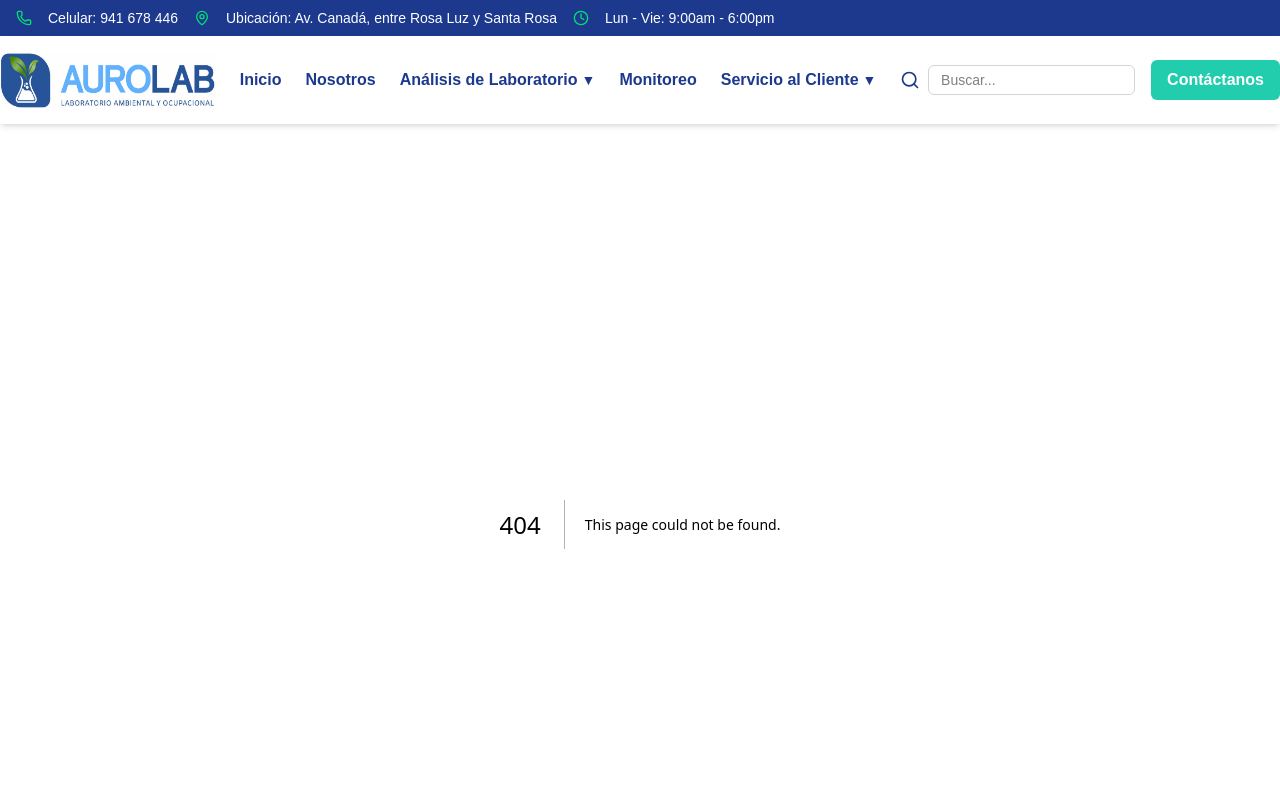
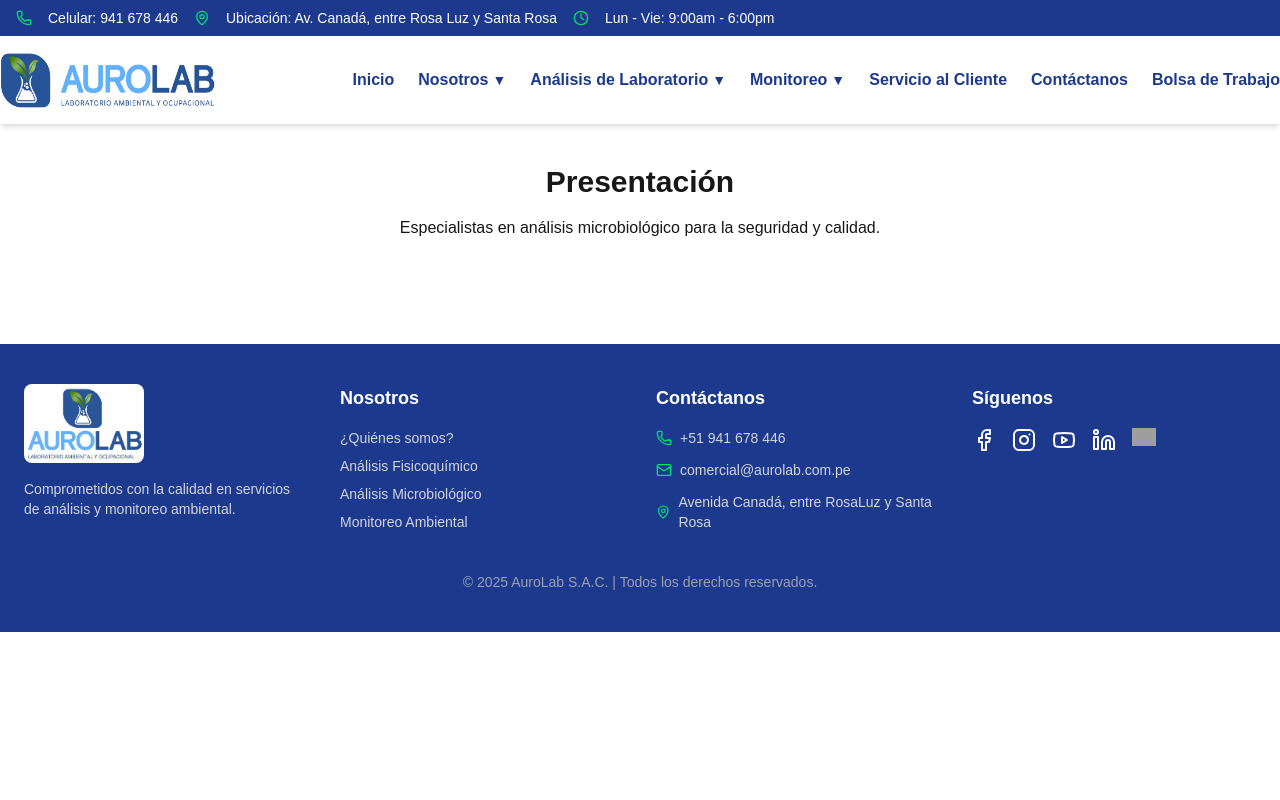
Before and after one commit to Katy-Bejar/AUROLAB, a Next.js app: page /nosotros/presentacion in a window 1280 px wide. Before the commit this address had no page. Shown: the top 800 px of the page. Built offline with nearby package versions, Linux system fonts and the light colour scheme; grey boxes are pictures that could not be loaded.

Commit message:
Añadiendo nuevas secciones

```diff
--- /dev/null
+++ b/app/bolsa-trabajo/page.jsx
@@ -0,0 +1,8 @@
+export default function BolsaTrabajo() {
+    return (
+      <div className="text-center p-10">
+        <h1 className="text-3xl font-bold">Bolsa de Trabajo</h1>
+        <p className="mt-4">Especialistas en análisis microbiológico para la seguridad y calidad.</p>
+      </div>
+    );
+  }
--- /dev/null
+++ b/app/contacto/page.jsx
@@ -0,0 +1,8 @@
+export default function Contacto() {
+    return (
+      <div className="text-center p-10">
+        <h1 className="text-3xl font-bold">COntáctanos</h1>
+        <p className="mt-4">Especialistas en análisis microbiológico para la seguridad y calidad.</p>
+      </div>
+    );
+  }
--- a/app/data/links.js
+++ b/app/data/links.js
@@ -3,10 +3,34 @@ export const links = {
     name: "Inicio",
     href: "/",
   },
+
   nosotros: {
     name: "Nosotros",
     href: "/nosotros",
+    sublinks: [
+      {
+        name: "Políticas",
+        href: "/nosotros/politicas",
       },
+      {
+        name: "Visión y Misión",
+        href: "/nosotros/vision-mision",
+      },
+      {
+        name: "Valores",
+        href: "/nosotros/valores",
+      },
+      {
+        name: "Presentación",
+        href: "/nosotros/presentacion",
+      },
+      {
+        name: "Atención a Quejas",
+        href: "/nosotros/quejas",
+      },
+    ],
+  },
+
   analisisLaboratorio: {
     name: "Análisis de Laboratorio",
     href: "/analisis",
@@ -21,19 +45,35 @@ export const links = {
       },
     ],
   },
+
   monitoreo: {
     name: "Monitoreo",
     href: "/monitoreo",
-    },
-    servicioCliente: {
-      name: "Servicio al Cliente",
-      href: "/servicio-cliente",
     sublinks: [
       {
-          name: "Repositorio de Informes",
-          href: "/servicio-cliente/informes",
+        name: "Monitoreo Ambiental",
+        href: "/monitoreo/ambiental",
+      },
+      {
+        name: "Monitoreo Ocupacional",
+        href: "/monitoreo/ocupacional",
       },
     ],
   },
 
+  servicioCliente: {
+    name: "Servicio al Cliente",
+    href: "/servicio-cliente",
+
+  },
+
+  contactanos: {
+    name: "Contáctanos",
+    href: "/contacto",
+  },
+
+  bolsaTrabajo: {
+    name: "Bolsa de Trabajo",
+    href: "/bolsa-trabajo",
+  },
 };
--- /dev/null
+++ b/app/monitoreo/ambiental/page.jsx
@@ -0,0 +1,8 @@
+export default function Ambiental() {
+    return (
+      <div className="text-center p-10">
+        <h1 className="text-3xl font-bold">Monitoreo Ambiental</h1>
+        <p className="mt-4">Especialistas en análisis microbiológico para la seguridad y calidad.</p>
+      </div>
+    );
+  }
--- /dev/null
+++ b/app/monitoreo/ocupacional/page.jsx
@@ -0,0 +1,8 @@
+export default function Ocupacional() {
+    return (
+      <div className="text-center p-10">
+        <h1 className="text-3xl font-bold">Monitoreo Ocupacional</h1>
+        <p className="mt-4">Especialistas en análisis microbiológico para la seguridad y calidad.</p>
+      </div>
+    );
+  }
--- /dev/null
+++ b/app/nosotros/politicas/page.jsx
@@ -0,0 +1,8 @@
+export default function NosotrosPolitica() {
+    return (
+      <div className="text-center p-10">
+        <h1 className="text-3xl font-bold">Politica</h1>
+        <p className="mt-4">Especialistas en análisis microbiológico para la seguridad y calidad.</p>
+      </div>
+    );
+  }
--- /dev/null
+++ b/app/nosotros/presentacion/page.jsx
@@ -0,0 +1,8 @@
+export default function NosotrosPresentacion() {
+    return (
+      <div className="text-center p-10">
+        <h1 className="text-3xl font-bold">Presentación</h1>
+        <p className="mt-4">Especialistas en análisis microbiológico para la seguridad y calidad.</p>
+      </div>
+    );
+  }
--- /dev/null
+++ b/app/nosotros/quejas/page.jsx
@@ -0,0 +1,8 @@
+export default function AtencionQuejas() {
+    return (
+      <div className="text-center p-10">
+        <h1 className="text-3xl font-bold">Atención a quejas</h1>
+        <p className="mt-4">Especialistas en análisis microbiológico para la seguridad y calidad.</p>
+      </div>
+    );
+  }
--- /dev/null
+++ b/app/nosotros/valores/page.jsx
@@ -0,0 +1,8 @@
+export default function NosotrosPage() {
+    return (
+      <div className="text-center p-10">
+        <h1 className="text-3xl font-bold">Valores</h1>
+        <p className="mt-4">Especialistas en análisis microbiológico para la seguridad y calidad.</p>
+      </div>
+    );
+  }
--- /dev/null
+++ b/app/nosotros/vision-mision/page.jsx
@@ -0,0 +1,8 @@
+export default function NosotrosMisionVision() {
+    return (
+      <div className="text-center p-10">
+        <h1 className="text-3xl font-bold">Mision Vision</h1>
+        <p className="mt-4">Especialistas en análisis microbiológico para la seguridad y calidad.</p>
+      </div>
+    );
+  }
--- a/app/servicio-cliente/informes/page.jsx
+++ /dev/null
@@ -1,8 +0,0 @@
-export default function Informes() {
-    return (
-      <div className="text-center p-10">
-        <h1 className="text-3xl font-bold">Informes de Servicio al Cliente</h1>
-        <p className="mt-4">Consulta nuestros informes y reportes de servicio.</p>
-      </div>
-    );
-  }
--- a/components/Navbar/Navbar.jsx
+++ b/components/Navbar/Navbar.jsx
@@ -99,25 +99,25 @@ const Navbar = () => {
           </ul>
 
           {/* Zona derecha: buscador + botón */}
-          <div className="hidden md:flex items-center space-x-4">
+          {/* <div className="hidden md:flex items-center space-x-4"> */}
             {/* Buscador */}
-            <div className="flex items-center space-x-2">
+            {/* <div className="flex items-center space-x-2">
               <Search size={20} className="text-blue-900" />
               <input
                 type="text"
                 placeholder="Buscar..."
                 className="px-3 py-1 border border-gray-300 rounded-md text-sm focus:outline-none focus:ring-2 focus:ring-[#21CDAD] transition-all duration-200"
               />
-            </div>
+            </div> */}
 
             {/* Botón de contacto */}
-            <Link
+            {/* <Link
               href="/contacto"
               className="bg-[#21CDAD] text-white px-4 py-2 rounded-md font-semibold hover:bg-[#1fb49a] transition"
             >
               Contáctanos
             </Link>
-          </div>
+          </div> */}
 
           {/* Botón menú móvil */}
           <button className="md:hidden text-blue-900 hover:text-blue-600 mr-4" onClick={toggleMobileMenu}>
```
Lines whose indentation alone changed are shown as unchanged.
